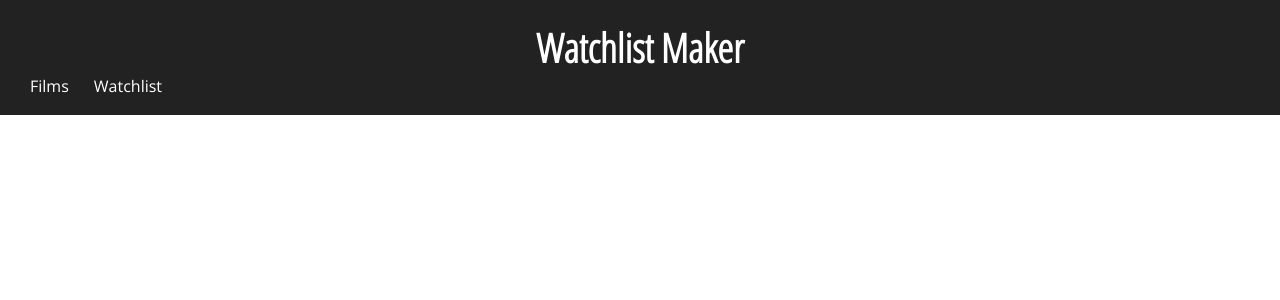
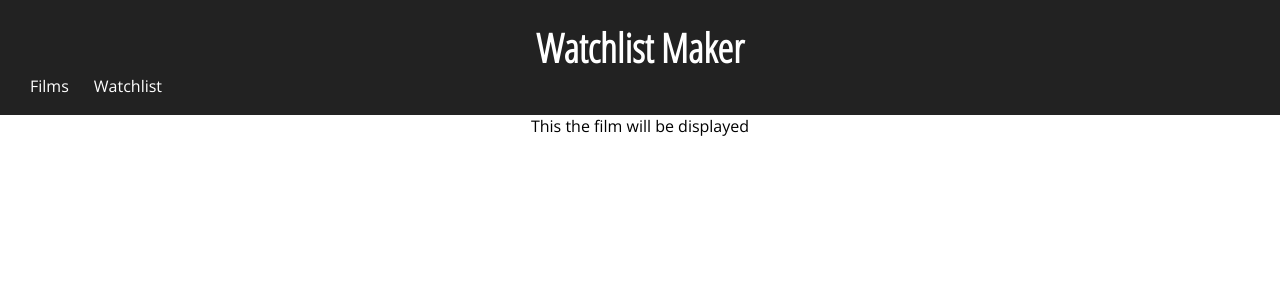
Before and after one commit to NormanColoma/react-films-watchlist, a React (Create React App) app: page /films/1 in a window 1280 px wide. Shown: the top 300 px of the page. Built offline with nearby package versions, Linux system fonts and the light colour scheme; no server answers.

Commit message:
Add link to desplay film details

```diff
--- a/src/components/film-list/film-list.js
+++ b/src/components/film-list/film-list.js
@@ -1,4 +1,5 @@
 import React from 'react';
+import { Link } from 'react-router-dom';
 import FilmDetail from './film-detail/film-detail';
 import './film-list.css';
 
@@ -7,13 +8,14 @@ const FilmList = ({ playlist, onAddToWatchlist, onRemoveFromWatchlist }) => {
 
         let input = <input className="default-btn" type="button" value='See more'/>;
         let onFavFilm = onAddToWatchlist;
+        const linkToDetails = `/films/${film.id}`;
         if(film.inWatchList) {
             onFavFilm = onRemoveFromWatchlist;
         }
 
         return <li key={film.id}>
             <FilmDetail film={film} onFavFilm={onFavFilm} />
-            {input}
+            <Link to={linkToDetails} className="default-btn">See More</Link>
         </li>;
     });
 
--- /dev/null
+++ b/src/components/film/film.js
@@ -0,0 +1,9 @@
+import React from 'react';
+
+const Film = ({ film }) => {
+    return (
+        <div>This the film will be displayed</div>
+    )
+};
+
+export default Film;
--- a/src/index.js
+++ b/src/index.js
@@ -6,6 +6,7 @@ import App from './components/app/App';
 import WatchList from './containers/watchlist/watchlist';
 import Nav from './components/nav/nav';
 import registerServiceWorker from './registerServiceWorker';
+import Film from './components/film/film';
 
 //Router
 import { BrowserRouter as Router, Route } from 'react-router-dom';
@@ -33,6 +34,7 @@ ReactDOM.render((
                 <Nav />
                 <Route exact path='/' component={App} />
                 <Route path='/watchlist' component={WatchList} />
+                <Route path='/films/:id' component={Film} />
             </div>
         </Router>
     </Provider>
```
